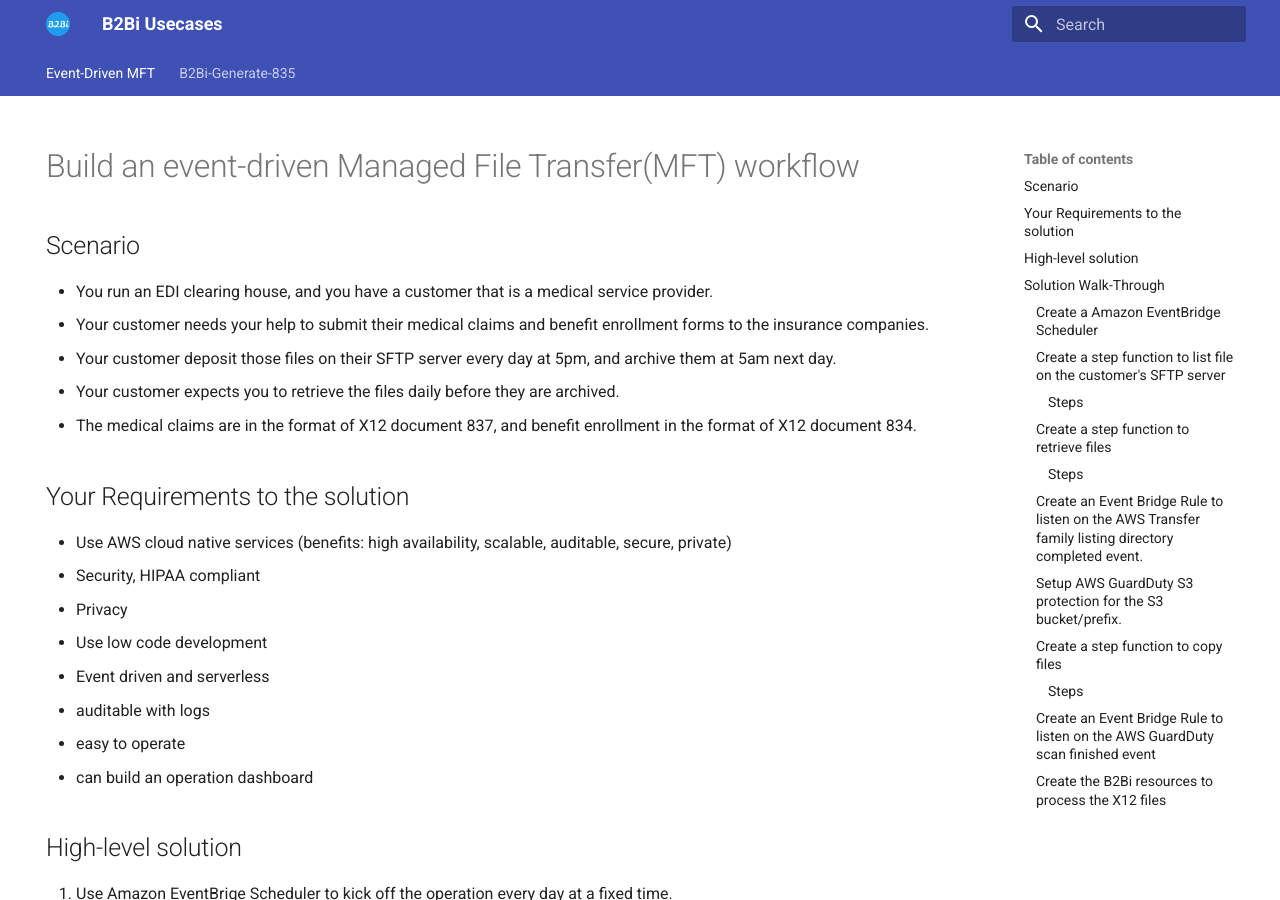
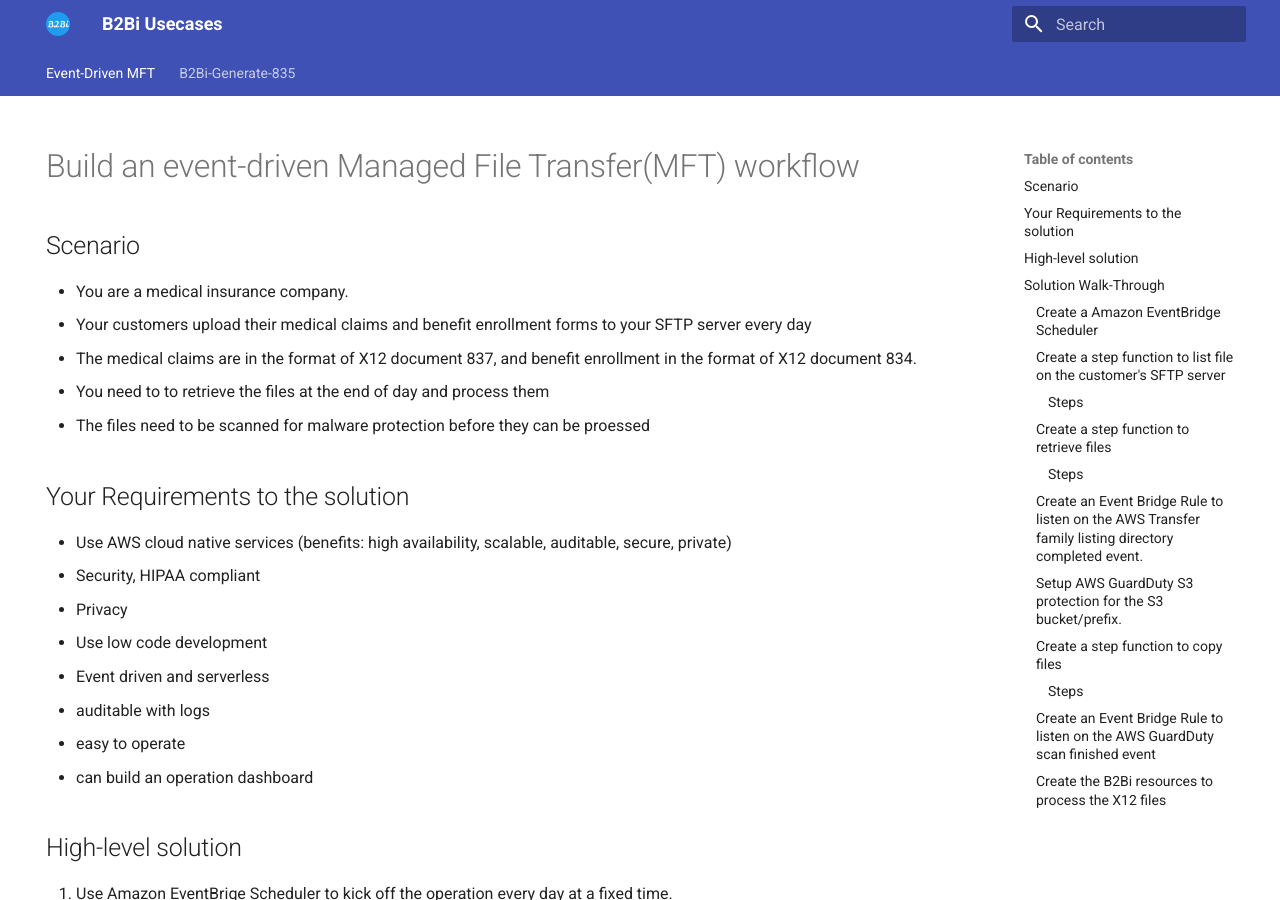
Before and after one commit to tiebingzhang/aws-b2bi-edi-usecases, an MkDocs documentation site: the page built from docs/event-driven-mft-b2b/README.md, in a window 1280 px wide and 900 px high. Built offline with MkDocs 1.6.1 and Material for MkDocs 9.7.7, drawn with Linux system fonts in a browser that asks for light colours.

Commit message:
updated the generated edi file

```diff
--- a/docs/event-driven-mft-b2b/README.md
+++ b/docs/event-driven-mft-b2b/README.md
@@ -5,11 +5,11 @@ hide:
 # Build an event-driven Managed File Transfer(MFT) workflow
 
 ## Scenario
-- You run an EDI clearing house, and you have a customer that is a medical service provider.
-- Your customer needs your help to submit their medical claims and benefit enrollment forms to the insurance companies.
-- Your customer deposit those files on their SFTP server every day at 5pm, and archive them at 5am next day.
-- Your customer expects you to retrieve the files daily before they are archived.
+- You are a medical insurance company.
+- Your customers upload their medical claims and benefit enrollment forms to your SFTP server every day
 - The medical claims are in the format of X12 document 837, and benefit enrollment in the format of X12 document 834.
+- You need to to retrieve the files at the end of day and process them
+- The files need to be scanned for malware protection before they can be proessed
 
 ## Your Requirements to the solution
 - Use AWS cloud native services (benefits: high availability, scalable, auditable, secure, private)
```
Also changed, not shown: 1 other file.
